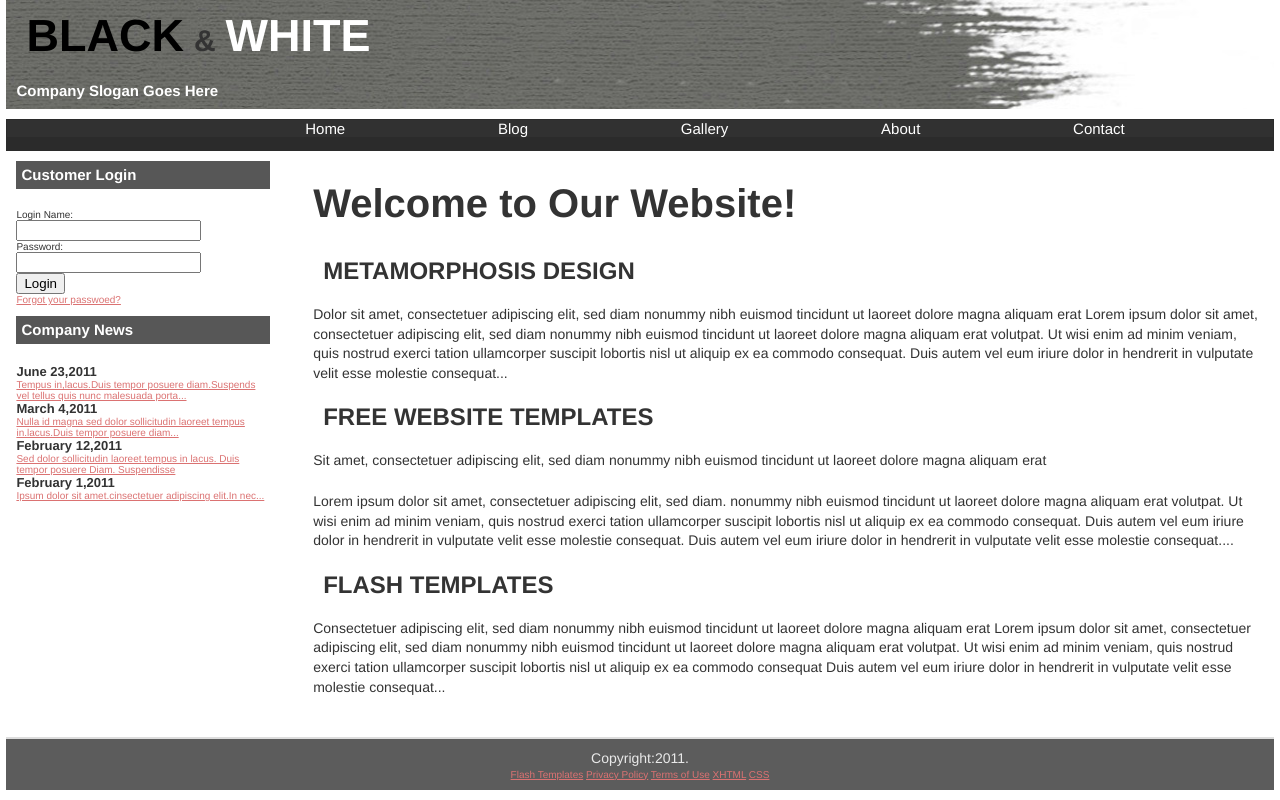
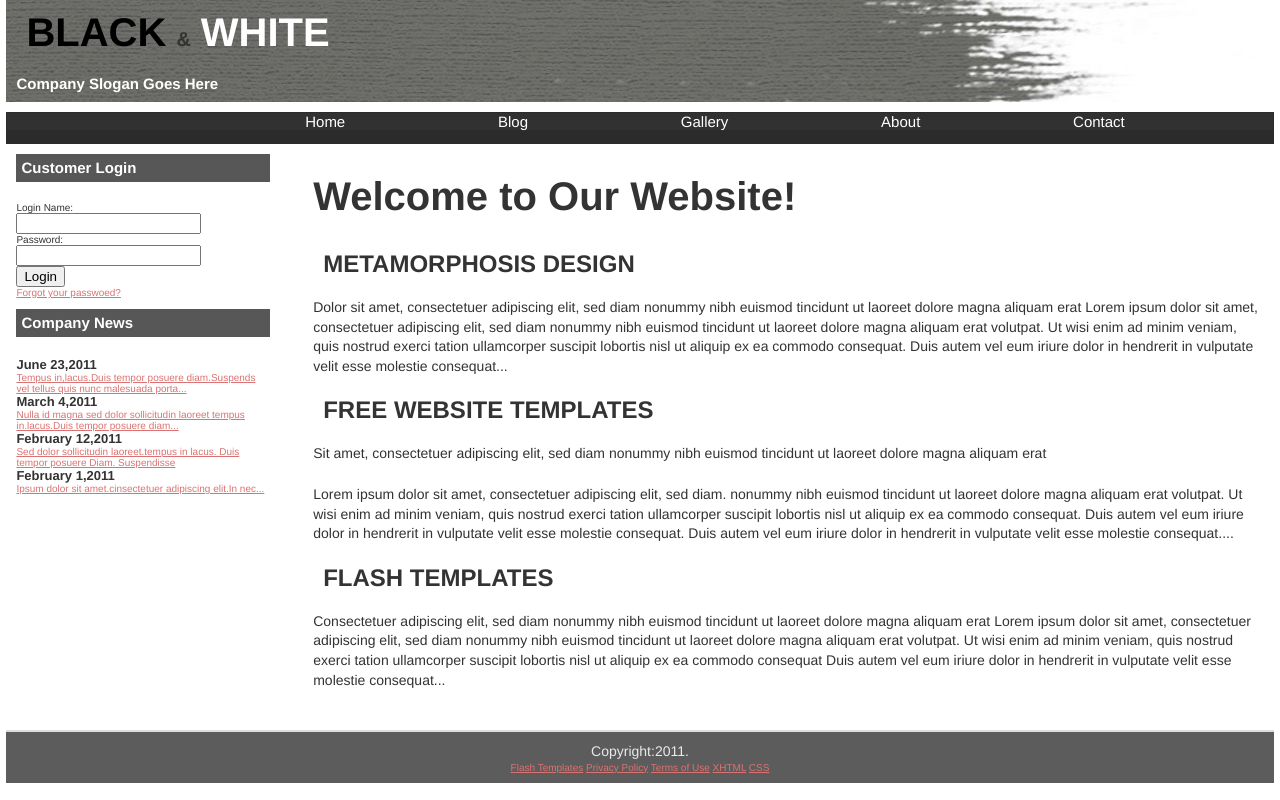
Before and after one commit to muyuechian/2021, a plain HTML site: page index.html in a window 1280 px wide. Drawn offline with Linux system fonts and the light colour scheme.

Commit message:
Update style.css

```diff
--- a/css/style.css
+++ b/css/style.css
@@ -120,15 +120,8 @@ the layout
 	background: url('../images/title_bg.jpg');
 }
 
-#header h1 {
-	font-size: 3em;
-	margin: 0 0 0 0;
-	padding: 10px;
-	text-align: left;
-}
-
 #black{
-	font-size: 1.5em;
+	font-size: 2em;
 	margin: 0 0 0 0;
 	padding: 10px;
 	text-align: left;
@@ -136,7 +129,7 @@ the layout
 }
 
 #white{
-	font-size: 1.5em;
+	font-size: 2em;
 	margin: 0 0 0 0;
 	padding: 10px;
 	text-align: left;
@@ -214,12 +207,6 @@ the layout
 	margin: 20px 0 0 0;
 }
 
-#port li {
-	margin: 0 10px 20px 0;
-	float: left;
-	border: 5px solid #ddd;
-}
-
 #footer {
 	clear: both;
 	background: rgb(92, 92, 92);
```
